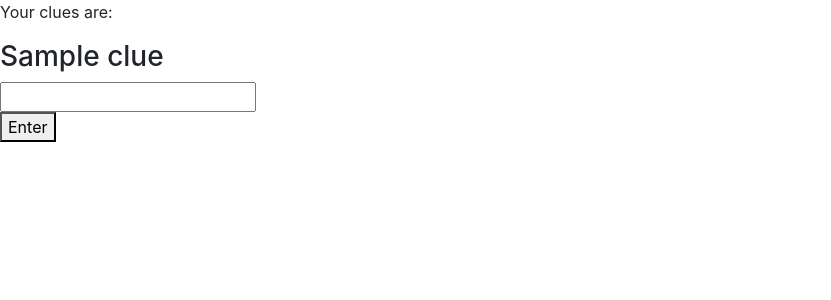
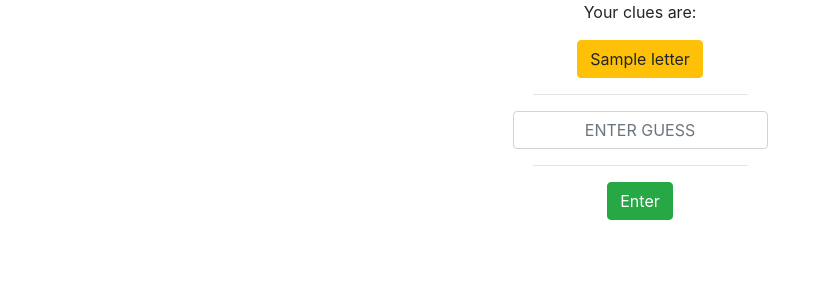
Before and after one commit to codefeld/lettergame, a Flask app: template templates/guess.html in a window 1280 px wide. Shown: the top 300 px of the page, without its empty margins (0-831 px from the left). Run offline with Flask 2, Linux system fonts and the light colour scheme; the template is opened without the code that fills it: most values are stand-ins (such as "Sample title", 1, 10 or a date in 2020); some libraries are stand-ins or nearby versions.

Commit message:
made guess.html look pretty

```diff
--- a/app.py
+++ b/app.py
@@ -62,7 +62,7 @@ class Game(db.Model):
 	def add_clue(self, clue):
 		self.clues = self.clues + [clue]
 
-	def save_game(self):
+	def save(self):
 		db.session.add(self)
 		db.session.commit()
 
@@ -83,7 +83,7 @@ def new_game():
 	clue_url = "/game/{}/clue".format(game.key)
 	print( "http://127.0.0.1:5000{}".format(clue_url))
 	print(game.word)
-	game.save_game()
+	game.save()
 	return render_template("game.html", clue_url=clue_url)
 
 @app.route("/game/<string:key>/clue", methods = ['POST', 'GET'])
@@ -96,7 +96,7 @@ def give_clue(key):
 		form_data = request.form
 		print(form_data)
 		game.add_clue(form_data["clue"])
-		game.save_game()
+		game.save()
 		print(game.clues)
 		print("http://127.0.0.1:5000/game/{}/guess".format(game.key))
 		return render_template("clue_share.html", clue = form_data["clue"])
--- a/templates/clue.html
+++ b/templates/clue.html
@@ -16,7 +16,7 @@
 <button onclick="updateClues('*')" type="button" class="btn btn-secondary btn-lg">*</button>
 <hr class="col-3 col-md-2">
 <p>Your clue will be:</p>
-<div id="clue_show"></div>
+<div><strong id="clue_show"></strong></div>
 <hr class="col-3 col-md-2">
 <p>Your friend will see:</p>
 <div id="clue_clue"></div>
--- a/templates/guess.html
+++ b/templates/guess.html
@@ -1,15 +1,30 @@
 {% extends "layout.html" %}
 {% block content %}
+<div class="container" style="text-align: center">
 	{% if wrong_guess %}
 	<p><span style = "color:red">Incorrect Guess! Try again</span></p>
 	{% endif %}
 	<p>Your clues are:</p>
 	{% for clue in clues %}
-<h3>{{ clue }}</h3>
+		{% for letter in clue %}
+			{% if letter == "?" %}
+			<button type="button" class="btn btn-primary">?</button>
+			{% elif letter == "*" %}
+			<button type="button" class="btn btn-secondary">*</button>
+			{% else %}
+			<button type="button" class="btn btn-warning">{{ letter }}</button>
+			{% endif %}
+		{% endfor %}
+		<hr class="col-3 col-md-2">
 	{% endfor %}
 	<form action="/game/{{uuid}}/guess" method="post" id="form1">
-	<input type="text" id="guess" name="guess" value="">
+		<div class="row d-flex justify-content-center">
+			<div class="col-3 col-md-3 center-block">
+				<input maxlength="5" style="text-transform: uppercase;  text-align: center !Important;" class="form-control" id="guess" name="guess" value="" type="text" placeholder="enter guess">
+			</div>
+		</div>
 	</form>
-
-<button type="submit" form="form1" value="Submit">Enter</button>
+	<hr class="col-3 col-md-2">
+	<button type="submit" form="form1" value="Submit" class="btn btn-success">Enter</button>
+</div>
 {% endblock %}
```
Lines whose indentation alone changed are shown as unchanged.
